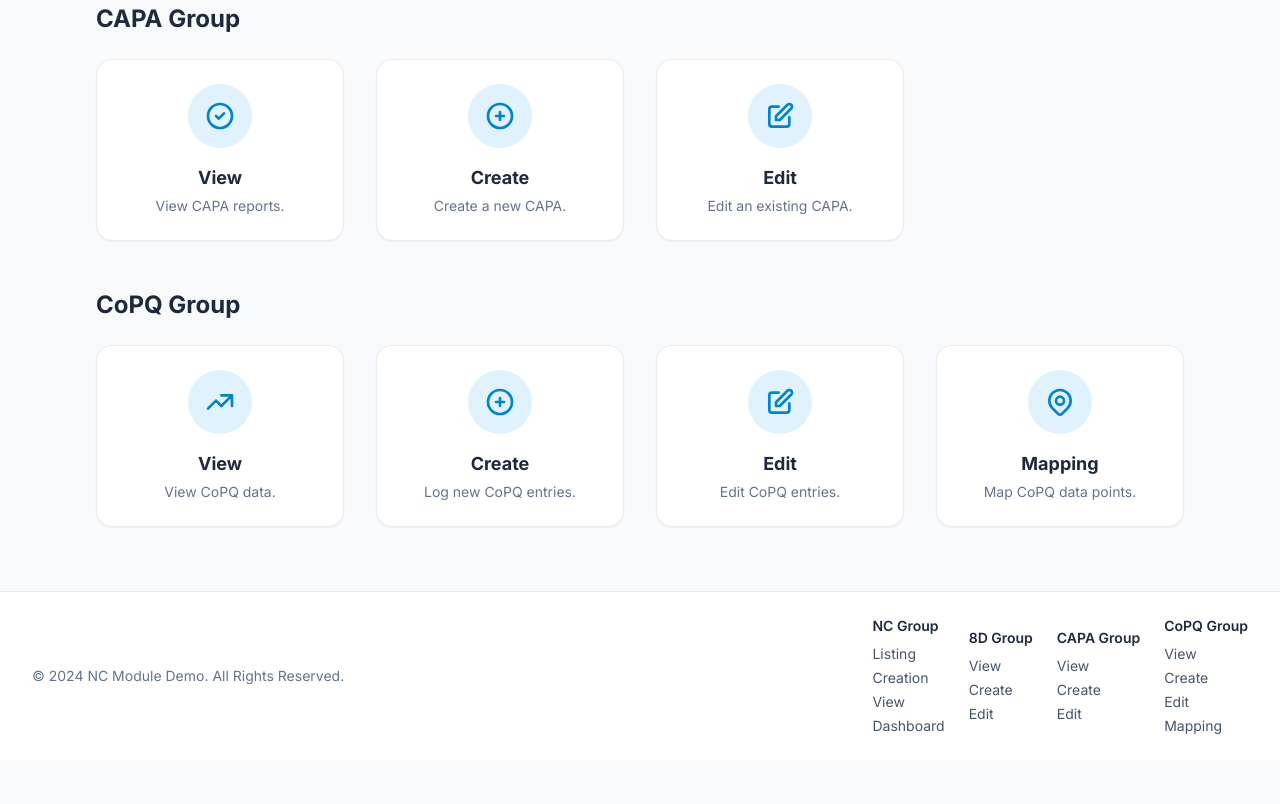
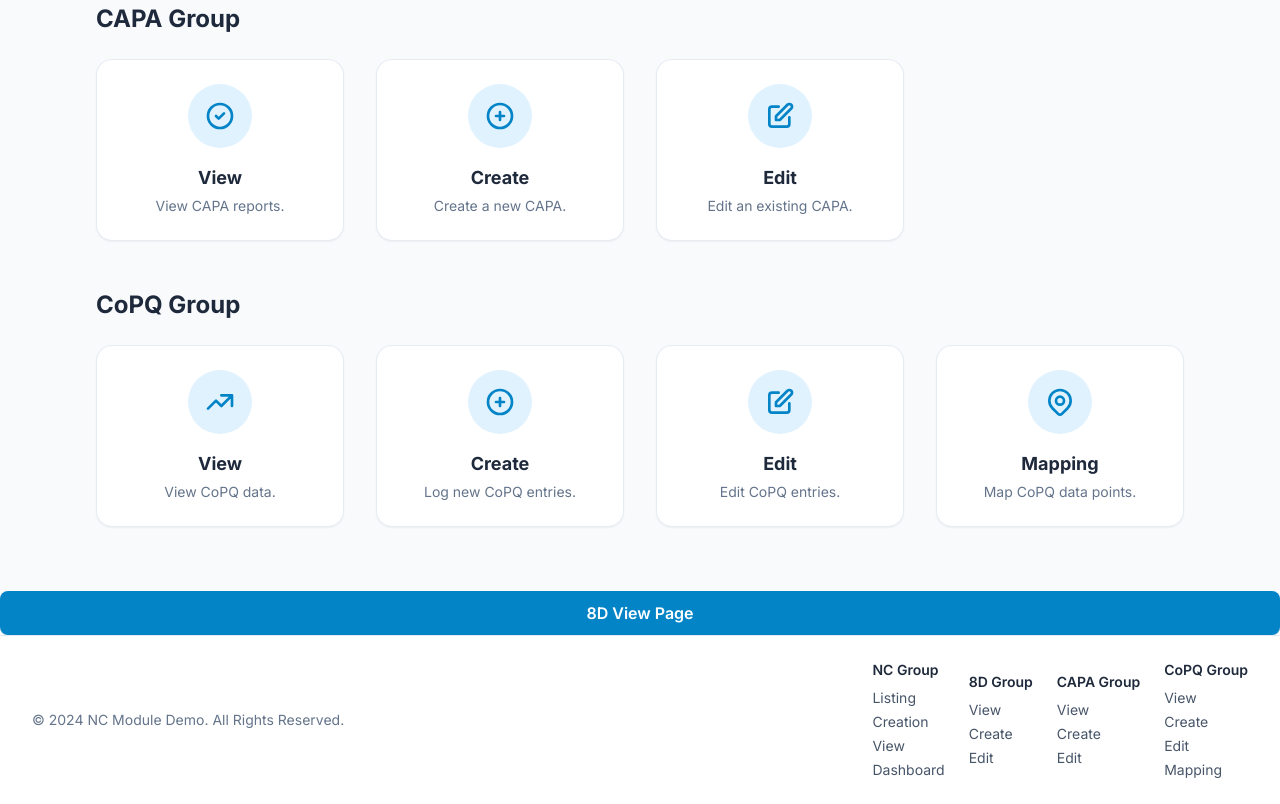
Before and after one commit to SumanthRGBSI/NCV1.0, a plain HTML site: page index.html in a window 1280 px wide. Shown: the part 830-1634 px from the top of the page. Before the commit the page ends 1590 px from the top, so only its background shows below. Drawn offline with nearby package versions, Linux system fonts and the light colour scheme.

Commit message:
Update index.html

```diff
--- a/index.html
+++ b/index.html
@@ -105,7 +105,7 @@
   <template id="dashboard-page"><div class="max-w-7xl mx-auto px-4 sm:px-6 lg:px-8 py-10 md:py-16 animate-fade-in text-center"><h2 class="text-3xl font-extrabold text-slate-900 tracking-tight">NC Dashboard</h2><p class="mt-4 max-w-2xl mx-auto text-lg text-slate-600">Charts and stats about all NC reports would live here.</p></div></template>
 
   <!-- 8D Group Templates -->
-  <template id="8d_view-page"><div class="max-w-7xl mx-auto px-4 sm:px-6 lg:px-8 py-10 md:py-16 animate-fade-in text-center"><h2 class="text-3xl font-extrabold text-slate-900 tracking-tight">View 8D Report</h2><p class="mt-4 max-w-2xl mx-auto text-lg text-slate-600">Details of a specific 8D report would be displayed here.</p></div></template>
+  <template id="8d_view-page"><div class="max-w-7xl mx-auto px-4 sm:px-6 lg:px-8 py-10 md:py-16 animate-fade-in text-center"><h2 class="text-3xl font-extrabold text-slate-900 tracking-tight">View 8D Report</h2><p class="mt-4 max-w-2xl mx-auto text-lg text-slate-600">Details of a specific 8D report would be displayed here.</p></div></template><a href="8D Pages/8D View page.html" class="btn btn-primary">8D View Page</a></div></div></template>
   <template id="8d_create-page"><div class="max-w-7xl mx-auto px-4 sm:px-6 lg:px-8 py-10 md:py-16 animate-fade-in text-center"><h2 class="text-3xl font-extrabold text-slate-900 tracking-tight">Create 8D Report</h2><p class="mt-4 max-w-2xl mx-auto text-lg text-slate-600">A form to create a new 8D report would be here.</p></div></template>
   <template id="8d_edit-page"><div class="max-w-7xl mx-auto px-4 sm:px-6 lg:px-8 py-10 md:py-16 animate-fade-in text-center"><h2 class="text-3xl font-extrabold text-slate-900 tracking-tight">Edit 8D Report</h2><p class="mt-4 max-w-2xl mx-auto text-lg text-slate-600">A form to edit an existing 8D report would be here.</p></div></template>
 
```
